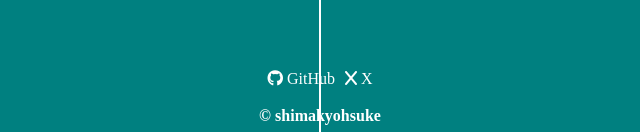
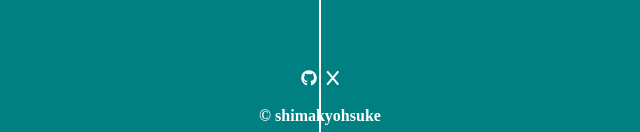
Before and after one commit to shimakyohsuke/monitor-check, a plain HTML site: page dist/index.html in a window 1280 px wide. Shown: the part 668-800 px from the top of the page, 320-960 px from the left. Drawn offline with Linux system fonts and the light colour scheme; some packages are replaced by stand-ins of ours.

```diff
--- a/dist/index.html
+++ b/dist/index.html
@@ -38,10 +38,10 @@
       <nav>
         <ul id="footer-nav">
           <li>
-            <a href="https://github.com/shimakyohsuke/monitor-check"><i class="fa-brands fa-github"></i> GitHub</a>
+            <a href="https://github.com/shimakyohsuke/monitor-check"><i class="fa-brands fa-github"></i></a>
           </li>
           <li>
-            <a href="https://x.com/shima_x_o"><i class="fa-solid fa-x"></i> X</a>
+            <a href="https://x.com/shima_x_o"><i class="fa-solid fa-x"></i></a>
           </li>
         </ul>
       </nav>
```
